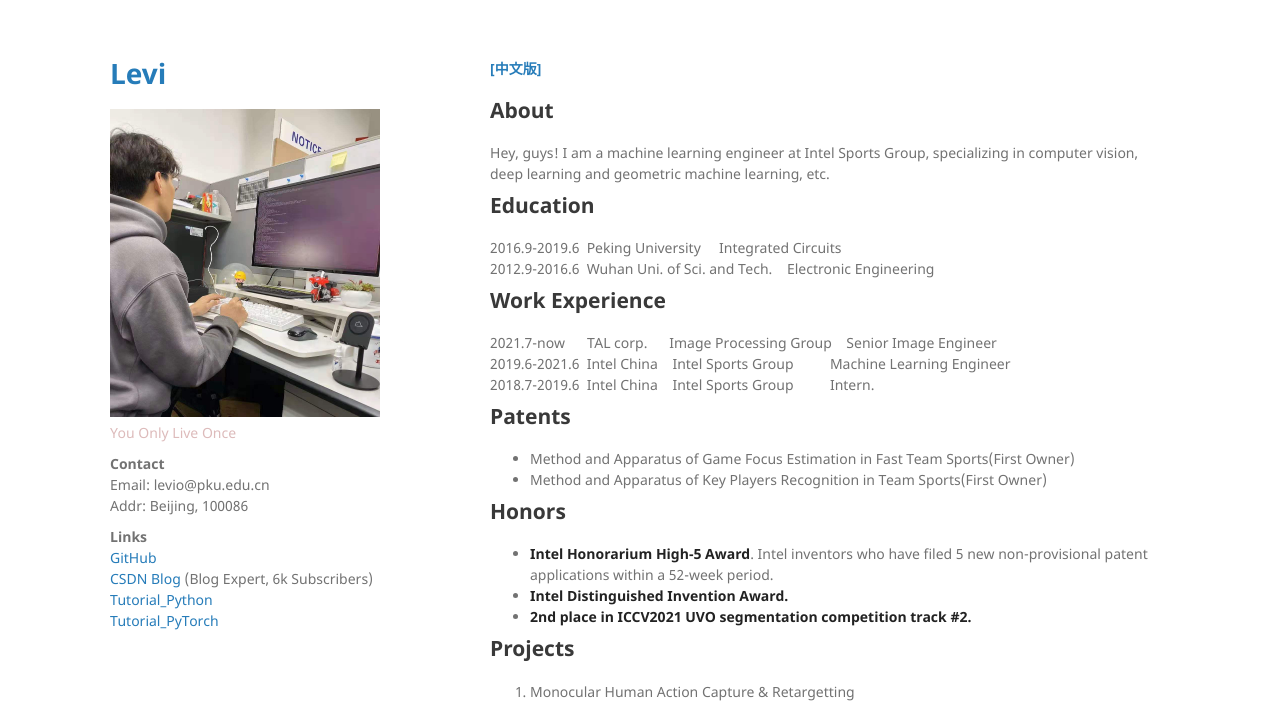
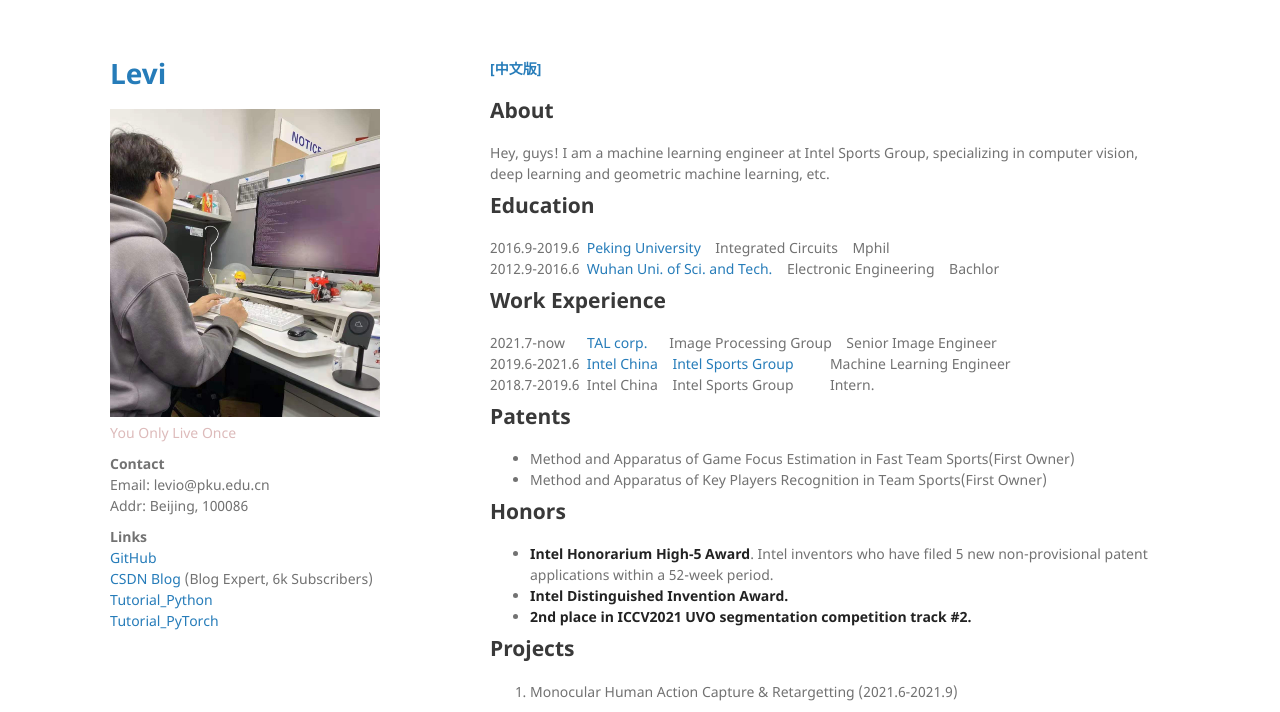
Before and after one commit to leviome/leviome.github.io, a Jekyll site: the page built from index.md, in a window 1280 px wide and 1284 px high. Shown: the top 712 px of the window. Built offline with Jekyll 4.4.1, drawn with Linux system fonts in a browser that asks for light colours; our own code applies the rules of GitHub Pages for plain Markdown files; grey boxes are pictures that could not be loaded.

Commit message:
Update index.md

```diff
--- a/index.md
+++ b/index.md
@@ -4,12 +4,12 @@
 Hey, guys! I am a machine learning engineer at Intel Sports Group, specializing in computer vision, deep learning and geometric machine learning, etc.
 
 ## Education
-2016.9-2019.6&nbsp;&nbsp;Peking University&nbsp;&nbsp;&nbsp;&nbsp; Integrated Circuits<br>
-2012.9-2016.6&nbsp;&nbsp;Wuhan Uni. of Sci. and Tech.&nbsp;&nbsp;&nbsp;&nbsp;Electronic Engineering
+2016.9-2019.6&nbsp;&nbsp;[Peking University](https://pku.edu.cn)&nbsp;&nbsp;&nbsp;&nbsp;Integrated Circuits&nbsp;&nbsp;&nbsp;&nbsp;Mphil<br>
+2012.9-2016.6&nbsp;&nbsp;[Wuhan Uni. of Sci. and Tech.](https://www.wust.edu.cn)&nbsp;&nbsp;&nbsp;&nbsp;Electronic Engineering&nbsp;&nbsp;&nbsp;&nbsp;Bachlor
 
 ## Work Experience
-2021.7-now&nbsp;&nbsp;&nbsp;&nbsp;&nbsp;&nbsp;TAL corp.&nbsp;&nbsp;&nbsp;&nbsp;&nbsp;&nbsp;Image Processing Group&nbsp;&nbsp;&nbsp;&nbsp;Senior Image Engineer<br>
-2019.6-2021.6&nbsp;&nbsp;Intel China&nbsp;&nbsp;&nbsp;&nbsp;Intel Sports Group&nbsp;&nbsp;&nbsp;&nbsp;&nbsp;&nbsp;&nbsp;&nbsp;&nbsp;&nbsp;Machine Learning Engineer<br>
+2021.7-now&nbsp;&nbsp;&nbsp;&nbsp;&nbsp;&nbsp;[TAL corp.](http://www.100tal.com/)&nbsp;&nbsp;&nbsp;&nbsp;&nbsp;&nbsp;Image Processing Group&nbsp;&nbsp;&nbsp;&nbsp;Senior Image Engineer<br>
+2019.6-2021.6&nbsp;&nbsp;[Intel China](https://intel.cn)&nbsp;&nbsp;&nbsp;&nbsp;[Intel Sports Group](https://www.intel.com/content/www/us/en/sports/sports-overview.html)&nbsp;&nbsp;&nbsp;&nbsp;&nbsp;&nbsp;&nbsp;&nbsp;&nbsp;&nbsp;Machine Learning Engineer<br>
 2018.7-2019.6&nbsp;&nbsp;Intel China&nbsp;&nbsp;&nbsp;&nbsp;Intel Sports Group&nbsp;&nbsp;&nbsp;&nbsp;&nbsp;&nbsp;&nbsp;&nbsp;&nbsp;&nbsp;Intern.<br>
 
 ## Patents
@@ -22,8 +22,8 @@ Hey, guys! I am a machine learning engineer at Intel Sports Group, specializing
 - **2nd place in ICCV2021 UVO segmentation competition track #2.**
 
 ## Projects
-1. Monocular Human Action Capture & Retargetting
-<iframe src="//player.bilibili.com/player.html?aid=720653249&bvid=BV1WQ4y1z7bp&cid=414574687&page=1" scrolling="no" border="0" frameborder="no" framespacing="0" allowfullscreen="true"> </iframe>
+1. Monocular Human Action Capture & Retargetting (2021.6-2021.9)
+<iframe height=300 width=500 src="//player.bilibili.com/player.html?aid=720653249&bvid=BV1WQ4y1z7bp&cid=414574687&page=1" scrolling="no" border="0" frameborder="no" framespacing="0" allowfullscreen="true"> </iframe>
 <br>
 2.
 <iframe src="//player.bilibili.com/player.html?aid=712603111&bvid=BV1tD4y197Gr&cid=247977082&page=1" scrolling="no" border="0" frameborder="no" framespacing="0" allowfullscreen="true"> </iframe>
```
